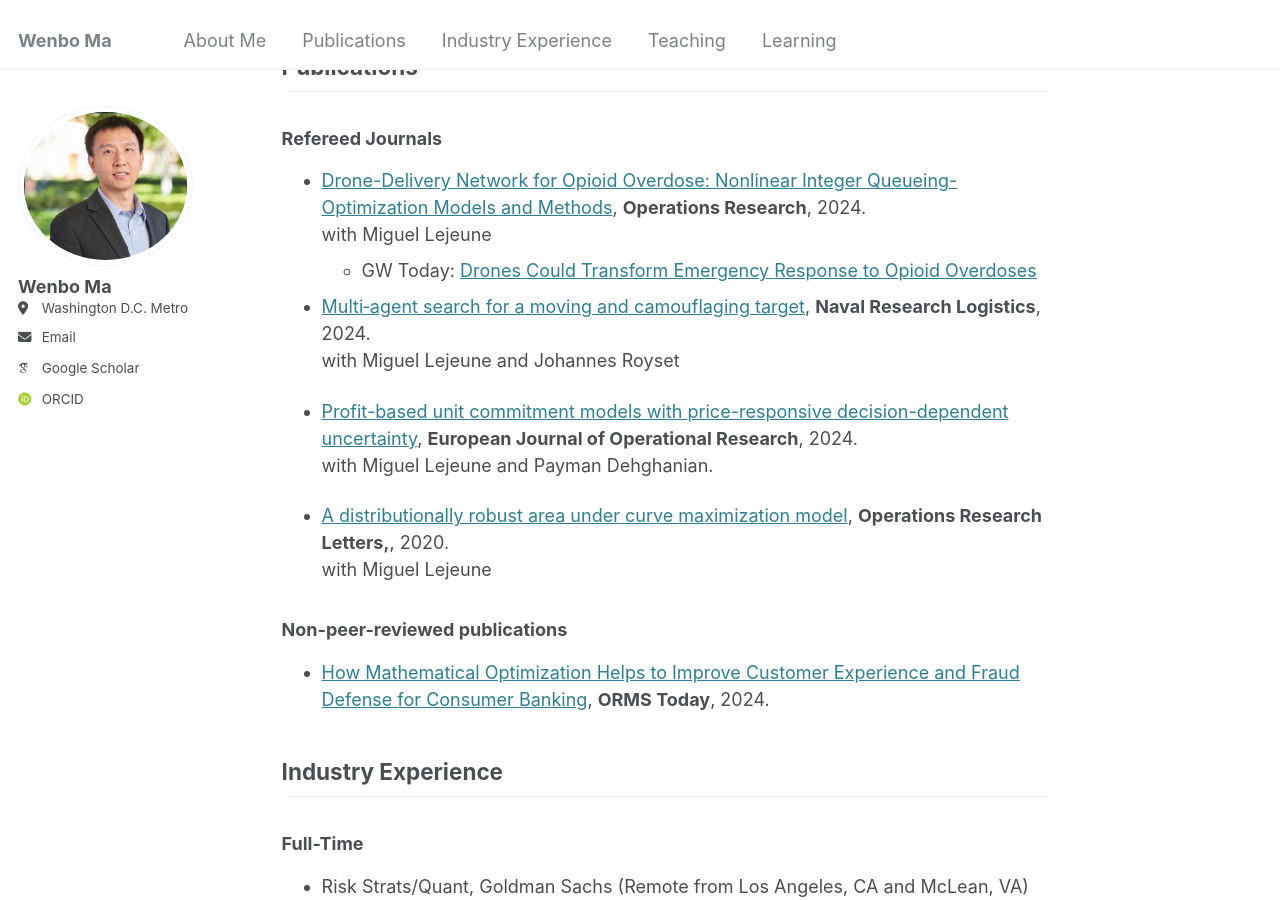
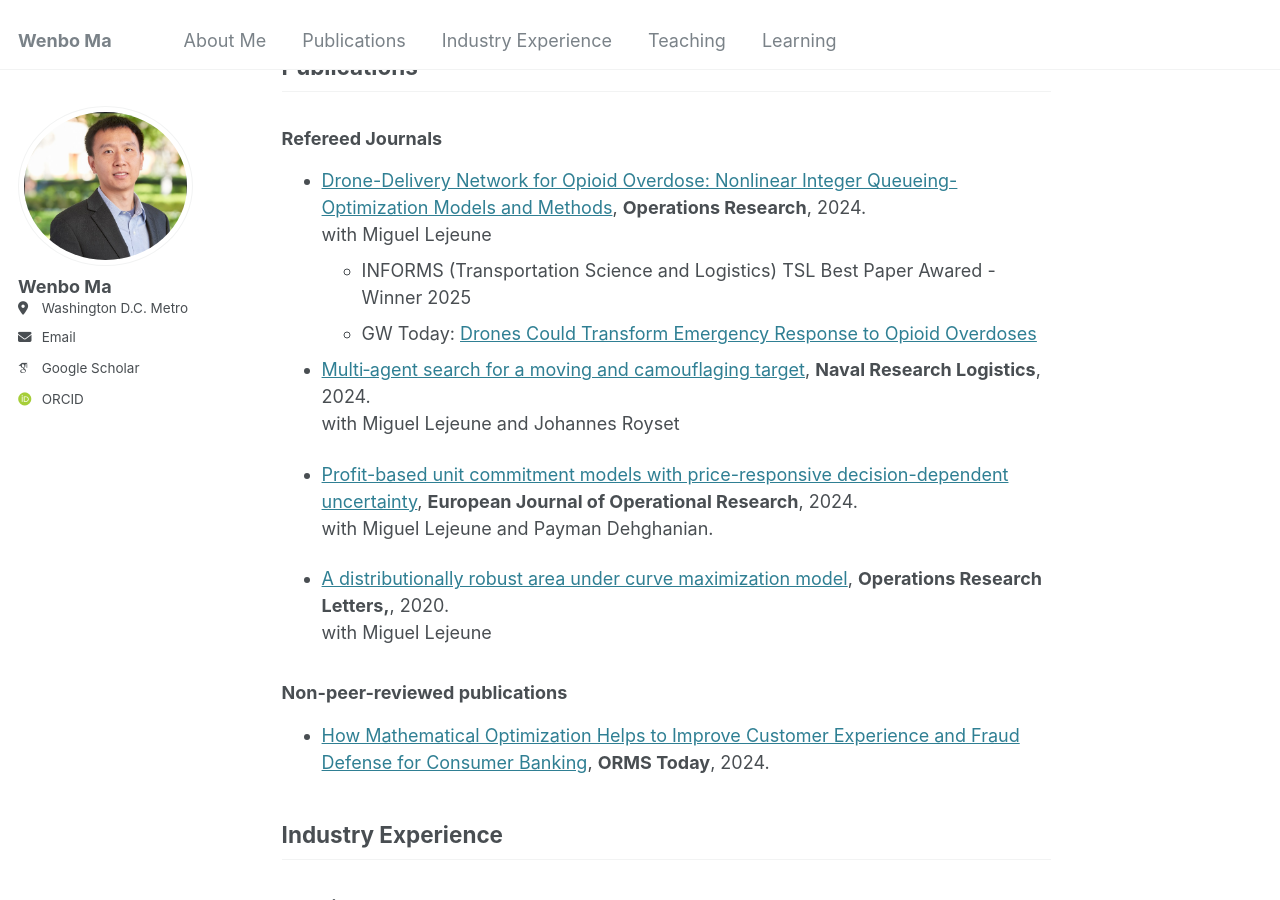
Before and after one commit to wenbo5565/wenbo5565.github.io, a Jekyll site: the page built from _pages/about.md, in a window 1280 px wide and 900 px high, scrolled down 1081 px. Built offline with Jekyll 4.4.1, drawn with Linux system fonts in a browser that asks for light colours; some web fonts are replaced.

Commit message:
Update about.md

```diff
--- a/_pages/about.md
+++ b/_pages/about.md
@@ -26,6 +26,7 @@ Outside of work, I enjoy playing and watching sports — particularly tennis, sw
 ### Refereed Journals
 - [Drone-Delivery Network for Opioid Overdose: Nonlinear Integer Queueing-Optimization Models and Methods](https://pubsonline.informs.org/doi/10.1287/opre.2022.0489), **Operations Research**, 2024. \
    with Miguel Lejeune
+  - INFORMS (Transportation Science and Logistics) TSL Best Paper Awared - Winner 2025
   - GW Today: [Drones Could Transform Emergency Response to Opioid Overdoses](https://gwtoday.gwu.edu/drones-could-transform-emergency-response-opioid-overdoses)
 
 - [Multi‐agent search for a moving and camouflaging target](https://onlinelibrary.wiley.com/doi/abs/10.1002/nav.22160), **Naval Research Logistics**, 2024. \
```
